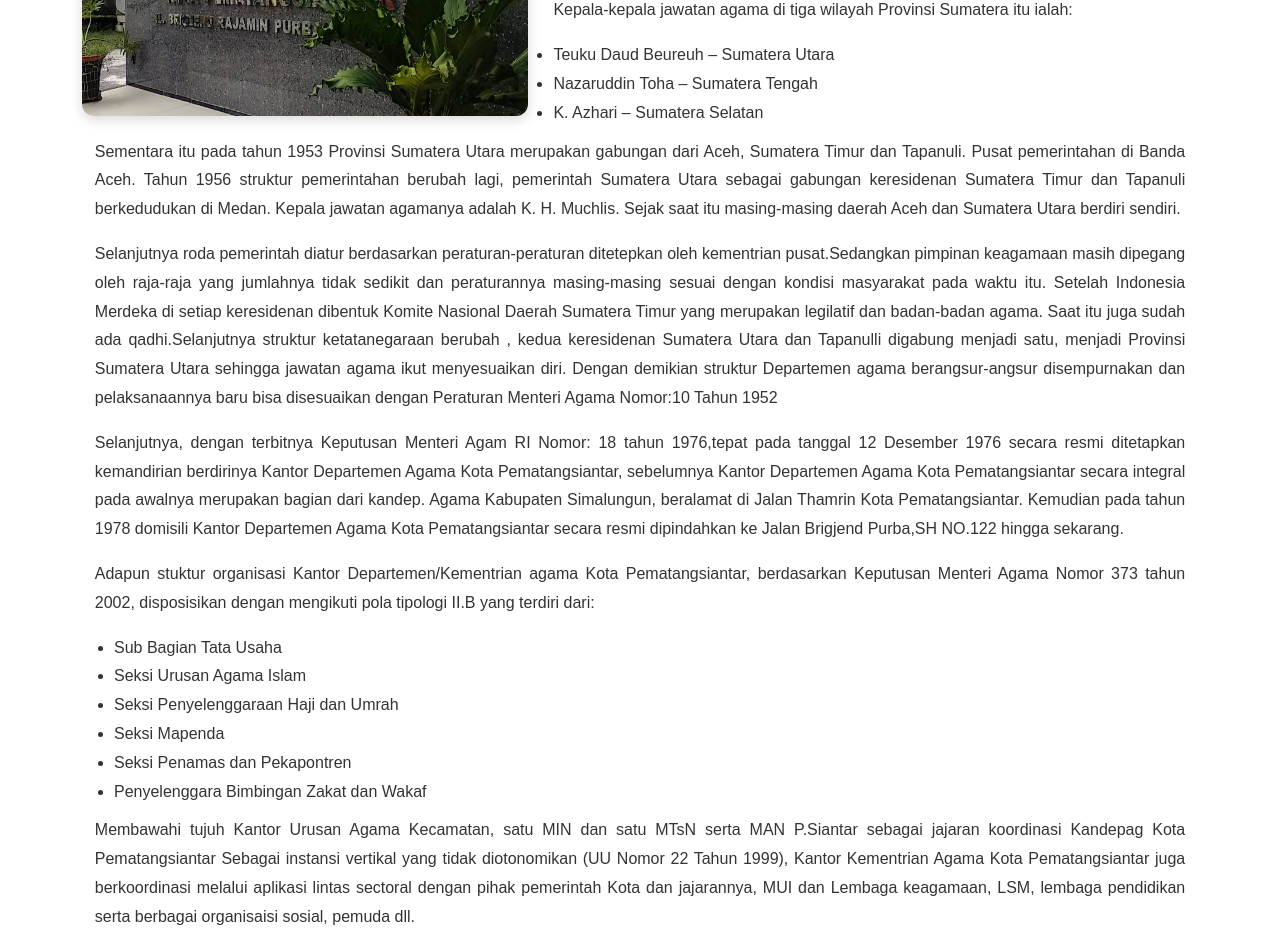
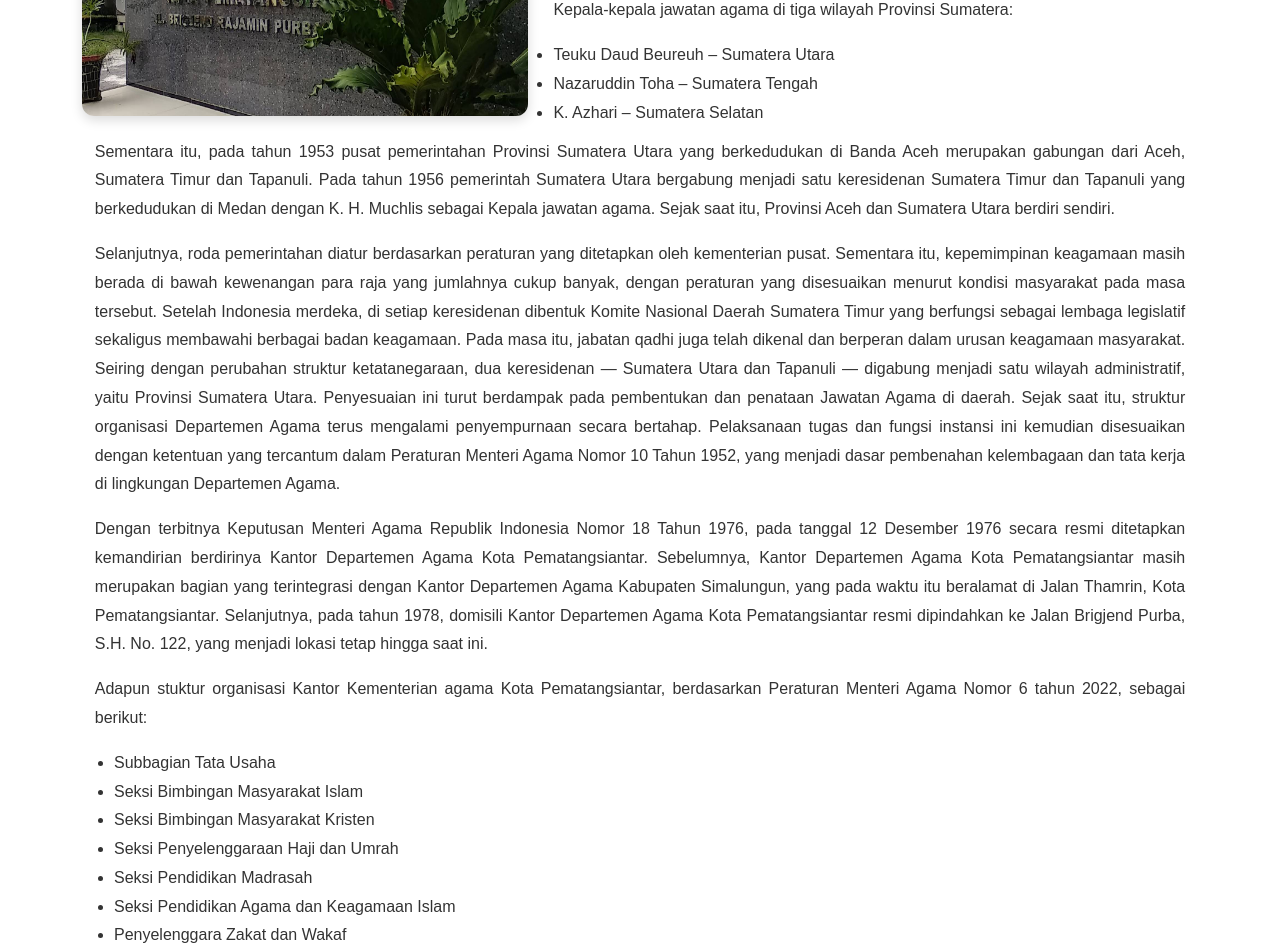
Before and after one commit to Shafira-van/frontend-kemenag, a React (Vite) app: page /sejarah in a window 1280 px wide. Shown: the part 360-1312 px from the top of the page. Built offline with nearby package versions, Linux system fonts and the light colour scheme; no server answers.

Commit message:
done all

```diff
--- a/src/pages/Home.jsx
+++ b/src/pages/Home.jsx
@@ -43,6 +43,10 @@ function Home() {
 
           <div className="col-lg-5 hero-image animate-zoom">
             <img src={ketua} alt="Ketua Kementerian Agama" />
+            <div className="hero-label text-muted">
+            <p>Dr. H. Al Ahyu, M.A.</p>
+            <p>Kepala Kantor</p></div>
+
           </div>
         </div>
       </section>
--- a/src/pages/Sejarah.jsx
+++ b/src/pages/Sejarah.jsx
@@ -40,91 +40,100 @@ const Sejarah = () => {
   return (
     <>
       <div className="sejarah container py-5">
-          <h2 className="fw-bold section-title text-center mb-5">
-            Sejarah Kementerian Agama Kota Pematangsiantar
-          </h2>
+        <h2 className="fw-bold section-title text-center mb-5">
+          Sejarah Kementerian Agama Kota Pematangsiantar
+        </h2>
 
         {/* Sejarah Singkat */}
         <div className="sejarah-content">
-          <img
-            src={sejarahImg}
-            alt="Sejarah Kemenag"
-          />
+          <img src={sejarahImg} alt="Sejarah Kemenag" />
           <p>
-            Setelah Indonesia Merdeka tanggal 17 Agustus 1945 Departemen Agama
-            belum dibentuk, baru pada tanggal 3 Januari 1946 Departemen Agama
-            resmi dibentuk oleh pemerintah. Pada tahun 1948 Sumatera dibagi
-            menjadi tiga provinsi yaitu Provinsi Sumatera Utara, Sumatera Tengah
-            dan Sumatera Selatan. Koordinator jawatan agama ditunjuk oleh
-            pemerintah pusat H. Mukhtar Yahya berkedudukan di Bukit Tinggi.
+            Departemen Agama Republik Indonesia dibentuk pada tanggal 3 Januari
+            1946. Pada tahun 1948, Pulau Sumatera dibagi menjadi tiga wilayah
+            provinsi yaitu Provinsi Sumatera Utara, Sumatera Tengah dan Sumatera
+            Selatan. H. Mukhtar Yahya ditunjuk menjadi Koordinator jawatan agama
+            oleh pemerintah pusat yang berkedudukan di Bukit Tinggi.
           </p>
-          <p>
-            Kepala-kepala jawatan agama di tiga wilayah Provinsi Sumatera itu
-            ialah:
-          </p>
+          <p>Kepala-kepala jawatan agama di tiga wilayah Provinsi Sumatera:</p>
           <ul className="kepala-jawatan">
             <li>Teuku Daud Beureuh – Sumatera Utara</li>
             <li>Nazaruddin Toha – Sumatera Tengah</li>
             <li>K. Azhari – Sumatera Selatan</li>
           </ul>
           <p>
-            Sementara itu pada tahun 1953 Provinsi Sumatera Utara merupakan
-            gabungan dari Aceh, Sumatera Timur dan Tapanuli. Pusat pemerintahan
-            di Banda Aceh. Tahun 1956 struktur pemerintahan berubah lagi,
-            pemerintah Sumatera Utara sebagai gabungan keresidenan Sumatera
-            Timur dan Tapanuli berkedudukan di Medan. Kepala jawatan agamanya
-            adalah K. H. Muchlis. Sejak saat itu masing-masing daerah Aceh dan
-            Sumatera Utara berdiri sendiri.
+            Sementara itu, pada tahun 1953 pusat pemerintahan Provinsi Sumatera
+            Utara yang berkedudukan di Banda Aceh merupakan gabungan dari Aceh,
+            Sumatera Timur dan Tapanuli. Pada tahun 1956 pemerintah Sumatera
+            Utara bergabung menjadi satu keresidenan Sumatera Timur dan Tapanuli
+            yang berkedudukan di Medan dengan K. H. Muchlis sebagai Kepala
+            jawatan agama. Sejak saat itu, Provinsi Aceh dan Sumatera Utara
+            berdiri sendiri.
           </p>
           <p>
-            Selanjutnya roda pemerintah diatur berdasarkan peraturan-peraturan
-            ditetepkan oleh kementrian pusat.Sedangkan pimpinan keagamaan masih
-            dipegang oleh raja-raja yang jumlahnya tidak sedikit dan
-            peraturannya masing-masing sesuai dengan kondisi masyarakat pada
-            waktu itu. Setelah Indonesia Merdeka di setiap keresidenan dibentuk
-            Komite Nasional Daerah Sumatera Timur yang merupakan legilatif dan
-            badan-badan agama. Saat itu juga sudah ada qadhi.Selanjutnya
-            struktur ketatanegaraan berubah , kedua keresidenan Sumatera Utara
-            dan Tapanulli digabung menjadi satu, menjadi Provinsi Sumatera Utara
-            sehingga jawatan agama ikut menyesuaikan diri. Dengan demikian
-            struktur Departemen agama berangsur-angsur disempurnakan dan
-            pelaksanaannya baru bisa disesuaikan dengan Peraturan Menteri Agama
-            Nomor:10 Tahun 1952
+            Selanjutnya, roda pemerintahan diatur berdasarkan peraturan yang
+            ditetapkan oleh kementerian pusat. Sementara itu, kepemimpinan
+            keagamaan masih berada di bawah kewenangan para raja yang jumlahnya
+            cukup banyak, dengan peraturan yang disesuaikan menurut kondisi
+            masyarakat pada masa tersebut. Setelah Indonesia merdeka, di setiap
+            keresidenan dibentuk Komite Nasional Daerah Sumatera Timur yang
+            berfungsi sebagai lembaga legislatif sekaligus membawahi berbagai
+            badan keagamaan. Pada masa itu, jabatan qadhi juga telah dikenal dan
+            berperan dalam urusan keagamaan masyarakat. Seiring dengan perubahan
+            struktur ketatanegaraan, dua keresidenan — Sumatera Utara dan
+            Tapanuli — digabung menjadi satu wilayah administratif, yaitu
+            Provinsi Sumatera Utara. Penyesuaian ini turut berdampak pada
+            pembentukan dan penataan Jawatan Agama di daerah. Sejak saat itu,
+            struktur organisasi Departemen Agama terus mengalami penyempurnaan
+            secara bertahap. Pelaksanaan tugas dan fungsi instansi ini kemudian
+            disesuaikan dengan ketentuan yang tercantum dalam Peraturan Menteri
+            Agama Nomor 10 Tahun 1952, yang menjadi dasar pembenahan kelembagaan
+            dan tata kerja di lingkungan Departemen Agama.
           </p>
           <p>
-            Selanjutnya, dengan terbitnya Keputusan Menteri Agam RI Nomor: 18
-            tahun 1976,tepat pada tanggal 12 Desember 1976 secara resmi
-            ditetapkan kemandirian berdirinya Kantor Departemen Agama Kota
-            Pematangsiantar, sebelumnya Kantor Departemen Agama Kota
-            Pematangsiantar secara integral pada awalnya merupakan bagian dari
-            kandep. Agama Kabupaten Simalungun, beralamat di Jalan Thamrin Kota
-            Pematangsiantar. Kemudian pada tahun 1978 domisili Kantor Departemen
-            Agama Kota Pematangsiantar secara resmi dipindahkan ke Jalan
-            Brigjend Purba,SH NO.122 hingga sekarang.
+            Dengan terbitnya Keputusan Menteri Agama Republik Indonesia Nomor 18
+            Tahun 1976, pada tanggal 12 Desember 1976 secara resmi ditetapkan
+            kemandirian berdirinya Kantor Departemen Agama Kota Pematangsiantar.
+            Sebelumnya, Kantor Departemen Agama Kota Pematangsiantar masih
+            merupakan bagian yang terintegrasi dengan Kantor Departemen Agama
+            Kabupaten Simalungun, yang pada waktu itu beralamat di Jalan
+            Thamrin, Kota Pematangsiantar. Selanjutnya, pada tahun 1978,
+            domisili Kantor Departemen Agama Kota Pematangsiantar resmi
+            dipindahkan ke Jalan Brigjend Purba, S.H. No. 122, yang menjadi
+            lokasi tetap hingga saat ini.
           </p>
           <p>
-            Adapun stuktur organisasi Kantor Departemen/Kementrian agama Kota
-            Pematangsiantar, berdasarkan Keputusan Menteri Agama Nomor 373 tahun
-            2002, disposisikan dengan mengikuti pola tipologi II.B yang terdiri
-            dari:
+            Adapun stuktur organisasi Kantor Kementerian agama Kota
+            Pematangsiantar, berdasarkan Peraturan Menteri Agama Nomor 6 tahun
+            2022, sebagai berikut:
           </p>
           <ul>
-            <li>Sub Bagian Tata Usaha </li>
-            <li>Seksi Urusan Agama Islam </li>
+            <li>Subbagian Tata Usaha </li>
+            <li>Seksi Bimbingan Masyarakat Islam</li>
+            <li>Seksi Bimbingan Masyarakat Kristen</li>
             <li>Seksi Penyelenggaraan Haji dan Umrah</li>
-            <li>Seksi Mapenda</li>
-            <li>Seksi Penamas dan Pekapontren </li>
-            <li>Penyelenggara Bimbingan Zakat dan Wakaf </li>
+            <li>Seksi Pendidikan Madrasah</li>
+            <li>Seksi Pendidikan Agama dan Keagamaan Islam</li>
+            <li>Penyelenggara Zakat dan Wakaf </li>
+            <li>Penyelenggara Buddha</li>
+            <li>Penyelenggara Katolik</li>
           </ul>
           <p>
-            Membawahi tujuh Kantor Urusan Agama Kecamatan, satu MIN dan satu
-            MTsN serta MAN P.Siantar sebagai jajaran koordinasi Kandepag Kota
-            Pematangsiantar Sebagai instansi vertikal yang tidak diotonomikan
-            (UU Nomor 22 Tahun 1999), Kantor Kementrian Agama Kota
-            Pematangsiantar juga berkoordinasi melalui aplikasi lintas sectoral
-            dengan pihak pemerintah Kota dan jajarannya, MUI dan Lembaga
-            keagamaan, LSM, lembaga pendidikan serta berbagai organisaisi
-            sosial, pemuda dll.
+            Kantor Kementerian Agama Kota Pematangsiantar membawahi delapan
+            Kantor Urusan Agama (KUA) Kecamatan, serta tiga satuan pendidikan
+            madrasah negeri, yaitu: Madrasah Ibtidaiyah Negeri (MIN), Madrasah
+            Tsanawiyah Negeri (MTsN), dan Madrasah Aliyah Negeri (MAN)
+            Pematangsiantar, yang seluruhnya berada di bawah koordinasi Kantor
+            Kementerian Agama Kota Pematangsiantar. Sebagai instansi vertikal
+            Kementerian Agama Republik Indonesia yang tidak diotonomikan
+            berdasarkan Undang-Undang Nomor 22 Tahun 1999, Kantor Kementerian
+            Agama Kota Pematangsiantar tetap melaksanakan tugas dan fungsi
+            pemerintahan secara terkoordinasi dengan berbagai pihak. Koordinasi
+            tersebut dilakukan melalui kerja sama lintas sektoral, meliputi
+            Pemerintah Kota Pematangsiantar beserta jajarannya, Majelis Ulama
+            Indonesia (MUI), lembaga keagamaan, Lembaga Swadaya Masyarakat
+            (LSM), lembaga pendidikan, serta organisasi sosial dan kepemudaan
+            lainnya, dalam rangka memperkuat pelayanan dan pembinaan kehidupan
+            beragama di wilayah Kota Pematangsiantar.
           </p>
         </div>
         <div className="row">
--- a/src/styles/Home.css
+++ b/src/styles/Home.css
@@ -69,6 +69,30 @@
   display: flex;
   justify-content: center;
   align-items: center;
+  flex-direction: column;
+
+}
+
+.hero-label{
+  display: flex;
+  justify-content: center;
+  align-items: center;
+  flex-direction: column;
+  background:#198754;
+  padding: 4px 6px;
+  border-radius: 10px;
+  position: absolute;
+  top: 90%;
+  width: 83%;
+  line-height: 1.4;
+}
+
+.hero-label p{
+  padding: 0;
+  margin: 0;
+  color: #fff !important;
+  font-weight: 500;
+
 }
 
 .hero-image img {
@@ -76,6 +100,7 @@
   max-width: 420px;
   height: auto;
   border-radius: 0;
+  margin-bottom: 12px;
   /* Hapus card atau border */
   box-shadow: none;
   /* Tidak ada background bayangan */
@@ -145,6 +170,19 @@
     padding: 2rem 1rem;
   }
 
+    .hero-label {
+      width: 60%;
+    }
+
+    .hero-label p {
+      font-weight: 500;
+      font-size: 0.9rem;
+      line-height: 1.5;
+
+    }
+        .hero-text {
+          text-align: left;
+        }
   .hero-text h1 {
     font-size: 2rem;
   }
@@ -165,6 +203,21 @@
     min-height: 400px;
   }
 
+    .hero-label {
+      width: 60%;
+    }
+
+    .hero-label p {
+      font-weight: 500;
+      font-size: 0.9rem;
+      line-height: 1.2;
+
+    }
+
+  .hero-text{
+    text-align: center;
+  }
+
   .hero-text h1 {
     font-size: 1.5rem;
   }
```
Also changed, not shown: src/pages/Layanan.jsx (+11 -12 lines).
